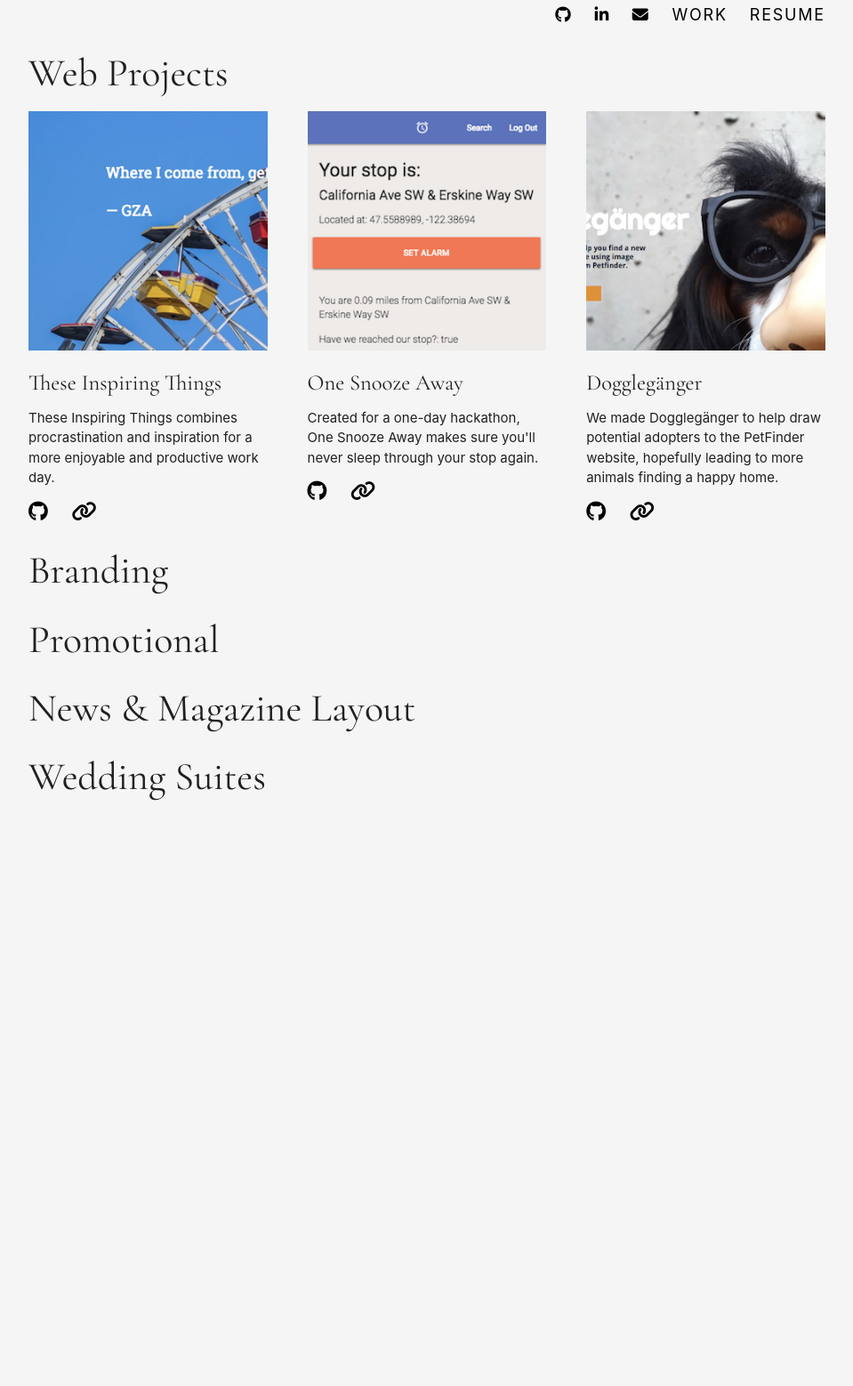
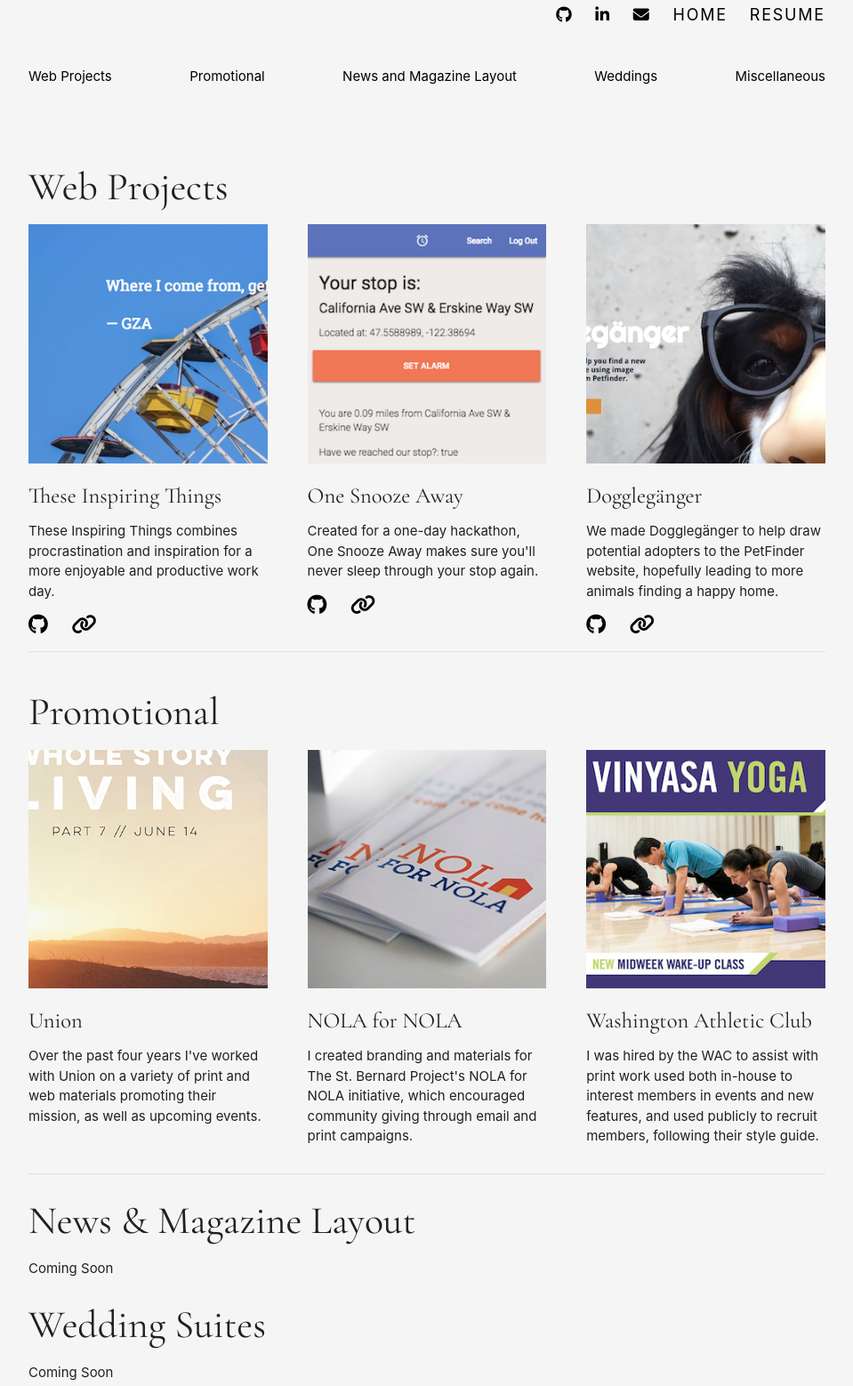
Before and after one commit to alainabuzas/portfolio, a website: page work.html in a window 1280 px wide. Shown: the part 33-1591 px from the top of the page at 89% size, without its empty margins (160-1119 px from the left). Before the commit the page ends 949 px from the top, so only its background shows below. Drawn offline with nearby package versions, Linux system fonts and the light colour scheme.

Commit message:
added promotional work and skills

```diff
--- a/css/styles.css
+++ b/css/styles.css
@@ -13,8 +13,9 @@
     font-size: 1.1em !important;
 }
 
+a,
 .fa {
-    color: black;
+    color: #000;
 }
 
 .social {
@@ -23,8 +24,8 @@
 }
 
 .statement a:hover {
-    background-color: black !important;
-    color: white !important;
+    background-color: #000 !important;
+    color: #fff !important;
 }
 
 .intro {
@@ -40,12 +41,12 @@
 
 .intro-links a,
 .resume-links a {
-    color: black;
     margin-left: 1em;
 }
 
 .nav:hover,
-.resume-links a:hover {
+.resume-links a:hover,
+.work-types a:hover {
     background-color: #f4ff81;
 }
 
@@ -62,10 +63,28 @@
     margin-bottom: 7em;
 }
 
+.skills {
+    list-style-type: none;
+    line-height: 1.5;
+}
+
+.skills h4{
+    margin-bottom: 1em;
+}
+
+.work-types ul {
+    display: flex;
+    flex-direction: row;
+    justify-content: space-between;
+    margin-top: 3em;
+    margin-bottom: 3em;
+}
+
 .projects {
     display: flex;
     flex-direction: row;
     justify-content: space-between;
+    flex-wrap: wrap;
 }
 
 .project {
--- a/work.html
+++ b/work.html
@@ -22,9 +22,19 @@
             <a href="https://github.com/alainabuzas"><i class="fa fa-github" aria-hidden="true"></i></a>
             <a href="https://www.linkedin.com/in/alainabuzas/"><i class="fa fa-linkedin" aria-hidden="true"></i></a>
             <a href="mailto:alainabuzas@gmail.com"><i class="fa fa-envelope" aria-hidden="true"></i></a>
-            <a href="work.html" class="nav">work</a>
+            <a href="index.html" class="nav">home</a>
             <a href="resume.html" class="nav">resume</a>
         </div>
+        <div class="work-types">
+            <ul>
+                <li><a href="#web">Web Projects</a></li>
+                <li><a href="#promo">Promotional</a></li>
+                <li><a href="#layout">News and Magazine Layout</a></li>
+                <li><a href="#weddings">Weddings</a></li>
+                <li><a href="#misc">Miscellaneous</a></li>
+            </ul>
+        </div>
+        <div class="section">
         <h3>Web Projects</h3>
             <div class="projects">
                 <div class="project">
@@ -55,10 +65,41 @@
                     </div>
                 </div>
             </div>
-        <h3>Branding</h3>
-        <h3>Promotional</h3>
-        <h3>News & Magazine Layout</h3>
-        <h3>Wedding Suites</h3>
+        </div>
+        <div class="divider"></div>
+        <div class="section">
+            <h3 id="promo">Promotional</h3>
+            <div class="projects">
+                <div class="project">
+                        <img src="css/images/union-poster.png">
+                        <div class="project-info">
+                            <h5>Union</h5>
+                            <p>Over the past four years I've worked with Union on a variety of print and web materials promoting their mission, as well as upcoming events.</p>
+                        </div>
+                </div>
+                <div class="project">
+                        <img src="css/images/nola.png">
+                        <div class="project-info">
+                            <h5>NOLA for NOLA</h5>
+                            <p>I created branding and materials for The St. Bernard Project's NOLA for NOLA initiative, which encouraged community giving through email and print campaigns.</p>
+                        </div>
+                </div>
+                <div class="project">
+                        <img src="css/images/wac.jpg">
+                        <div class="project-info">
+                            <h5>Washington Athletic Club</h5>
+                            <p>I was hired by the WAC to assist with print work used both in-house to interest members in events and new features, and used publicly to recruit members, following their style guide.</p>
+                        </div>
+                </div>
+            </div>
+        </div>
+        <div class="divider"></div>
+        <h3 id="layout">News &amp; Magazine Layout</h3>
+            <p>Coming Soon</p>
+        <h3 id="weddings">Wedding Suites</h3>
+            <p>Coming Soon</p>
+        <h3 id="misc">Miscellaneous</h3>
+            <p>Coming Soon</p>
     </div>
 </body>
 
```
Also changed, not shown: index.html (+0 -1 lines), resume.html (+24 -7 lines), css/images/WAC.jpg (added), css/images/nola.png (added).
